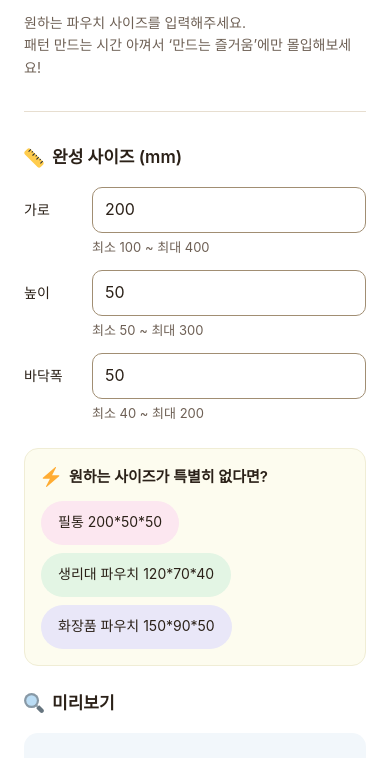
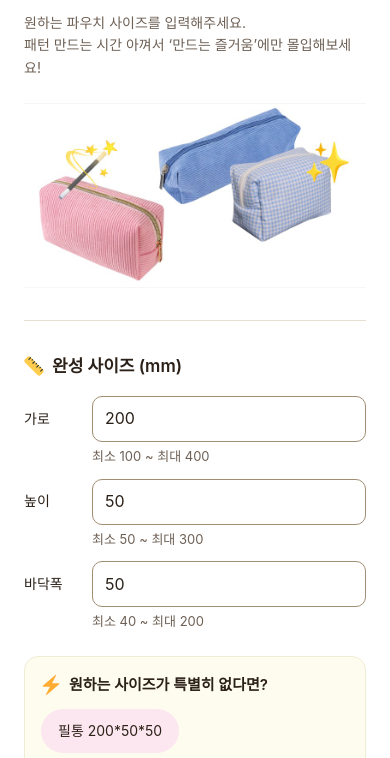
Before and after one commit to choisuing/pouch-sewing-pattern, a website built with Vite: page index.html in a window 390 px wide. Shown: the part 66-824 px from the top of the page. Built offline with nearby package versions, Linux system fonts and the light colour scheme.

Commit message:
머리말에 완성 예시 사진 넣기
무엇을 만드는 도구인지 글로만 설명하고 있었다. 완성된 파우치 사진을
머리말 오른쪽에 놓아 치수를 넣기 전에 결과물이 먼저 보이게 했다.

머리말을 flex로 바꿔 글은 왼쪽, 사진은 오른쪽에 둔다. 좁아지면 사진이
글 아래로 내려가 가로폭을 다 쓴다. width와 height를 박아 두어 사진이
늦게 떠도 글이 밀리지 않는다.

435KB 원본을 긴 변 800px, 품질 70으로 줄여 64KB로 넣었다. WebP면 더
줄겠지만 sips가 WebP 출력을 지원하지 않고 ImageMagick도 없다. 빌드에
도구를 하나 더 붙이는 것보다 JPEG 64KB가 낫다고 봤다.

사진만은 base64로 넣지 않고 별도 파일로 둔다. 폰트나 아이콘과 달리
CSS에 섞으면 첫 화면이 그만큼 늦어지는데, 별도 파일이면 글이 먼저 뜨고
사진이 뒤따른다. 대신 같은 서버로 나가는 요청이 하나 생긴다. README에
"네트워크 요청은 여전히 0"이라고 적혀 있던 문장을 사실에 맞게 고쳤다.
외부 호스트를 부르지 않는다는 원칙 자체는 그대로다.

페이지 배경이 흰색이라 사진의 흰 배경이 그대로 묻어 알파 처리는
필요 없었다.

Chromium 데스크톱과 WebKit(iPhone) 양쪽에서 배치와 로딩을 확인했다.

Co-Authored-By: Claude Opus 5 <noreply@anthropic.com>

```diff
--- a/index.html
+++ b/index.html
@@ -8,11 +8,20 @@
   <body>
     <main class="page">
       <header class="head">
-        <h1><strong>사각사각 지퍼 파우치</strong> <span class="head-tail">패턴 나와라 얍!</span></h1>
-        <p class="sub">
-          원하는 파우치 사이즈를 입력해주세요.<br />
-          패턴 만드는 시간 아껴서 &lsquo;만드는 즐거움&rsquo;에만 몰입해보세요!
-        </p>
+        <div class="head-text">
+          <h1><strong>사각사각 지퍼 파우치</strong> <span class="head-tail">패턴 나와라 얍!</span></h1>
+          <p class="sub">
+            원하는 파우치 사이즈를 입력해주세요.<br />
+            패턴 만드는 시간 아껴서 &lsquo;만드는 즐거움&rsquo;에만 몰입해보세요!
+          </p>
+        </div>
+        <img
+          class="head-photo"
+          src="/src/assets/pouches.jpg"
+          width="800"
+          height="432"
+          alt="완성된 사각 파우치 세 개 — 분홍 골덴 필통, 파랑 골덴 필통, 하늘색 체크 파우치"
+        />
       </header>
 
       <div class="workspace">
--- a/src/style.css
+++ b/src/style.css
@@ -68,7 +68,25 @@ body {
   padding: var(--space-6) var(--space-5) 64px;
 }
 
-/* 머리말 */
+/*
+ * 머리말 — 글은 왼쪽, 완성 사진은 오른쪽 위. 좁아지면 사진이 아래로 내려가
+ * 가로폭을 다 쓴다. 사진에 width/height를 박아 두어 늦게 떠도 글이 밀리지 않는다.
+ */
+.head {
+  display: flex;
+  align-items: center;
+  justify-content: space-between;
+  gap: var(--space-5);
+  flex-wrap: wrap;
+}
+.head-text { flex: 1 1 300px; min-width: 0; }
+.head-photo {
+  flex: 0 1 400px;
+  width: 100%;
+  max-width: 400px;
+  height: auto;
+}
+
 .head h1 {
   font-size: 25px;
   font-weight: 400;
```
Also changed, not shown: README.md, src/assets/pouches.jpg (added).
